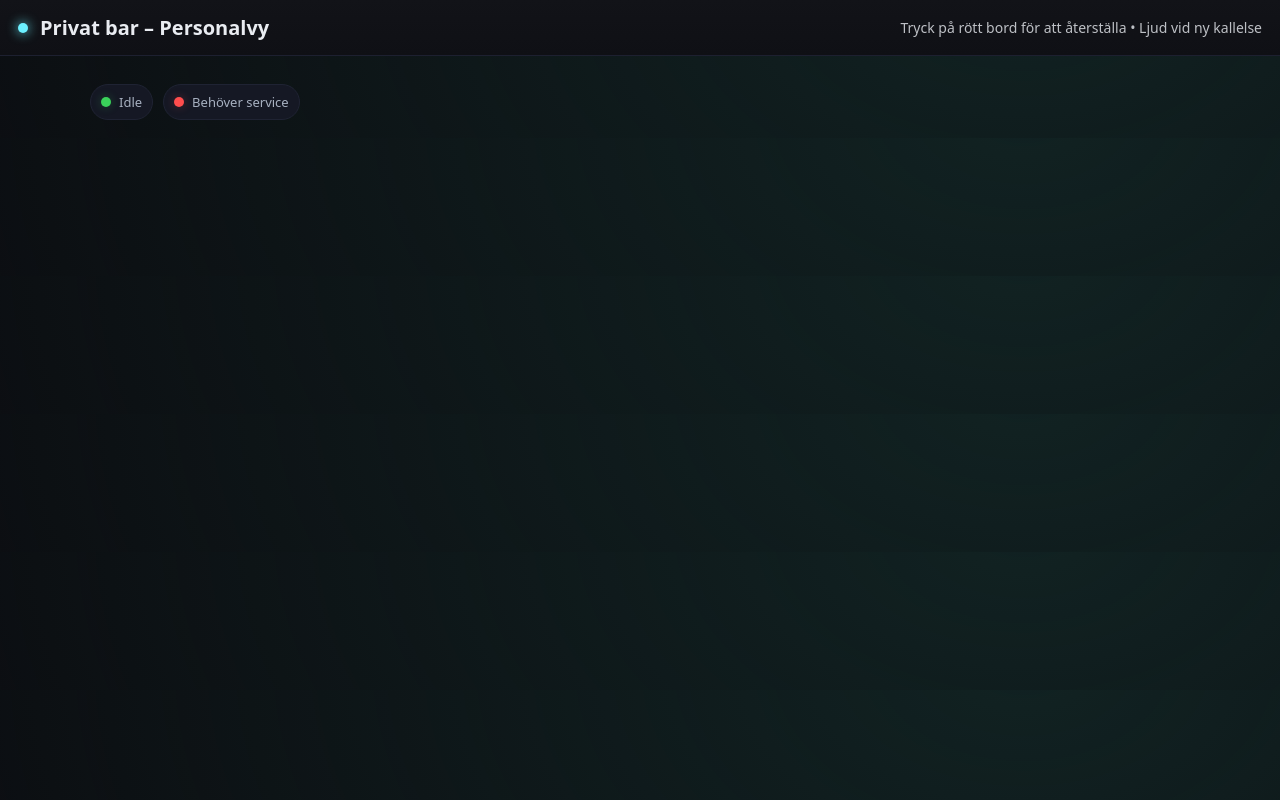
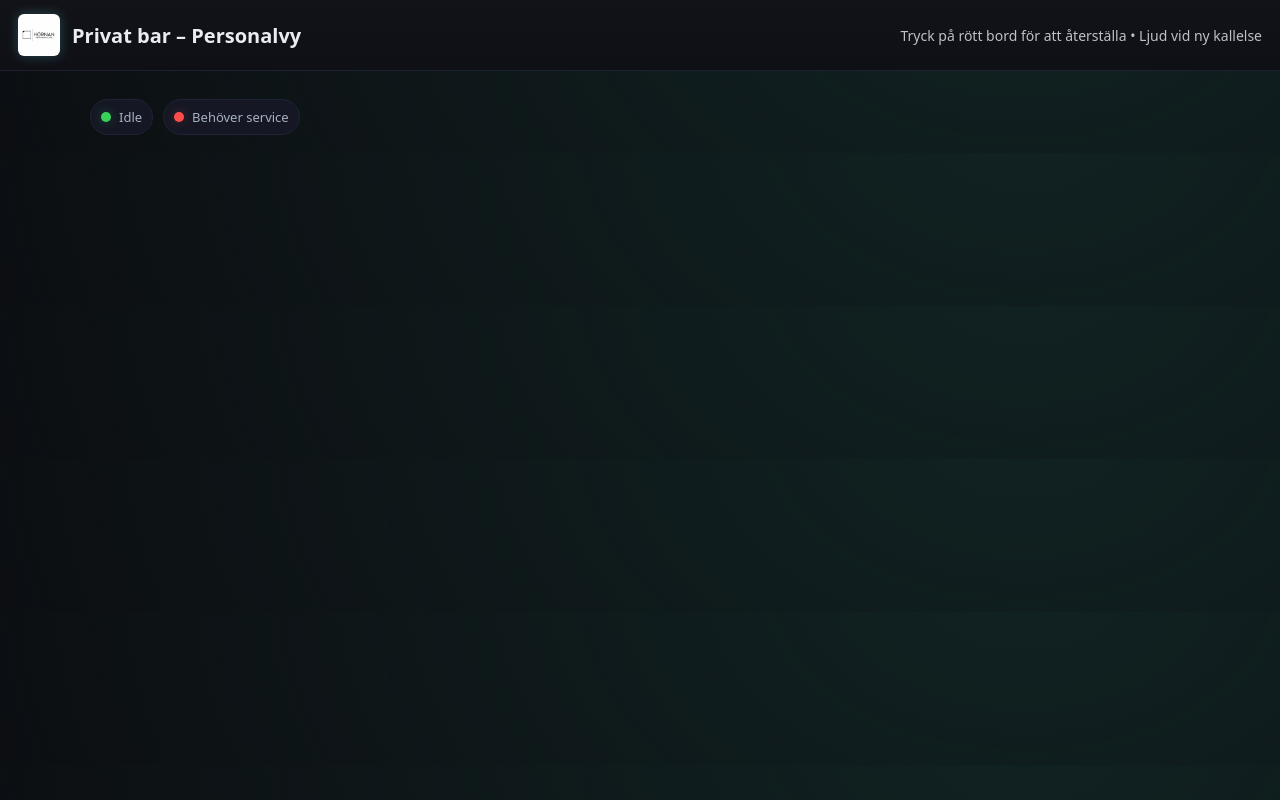
Before and after one commit to manskristensson-max/nfc-bar, a plain HTML site: page staff.html in a window 1280 px wide. Drawn offline with Linux system fonts and the light colour scheme; no server answers.

Commit message:
Update staff.html

```diff
--- a/staff.html
+++ b/staff.html
@@ -81,9 +81,9 @@
 <body>
   <header>
     <div class="brand">
-      <span class="dot"></span>
-      <h1>Privat bar – Personalvy</h1>
-    </div>
+  <img src="./logo.png" alt="Bar-logotyp" style="height:42px;width:auto;border-radius:6px;box-shadow:0 0 12px rgba(108,240,255,.25)" />
+  <h1>Privat bar – Personalvy</h1>
+</div>
     <div class="hint">Tryck på rött bord för att återställa • Ljud vid ny kallelse</div>
   </header>
   <main>
```
